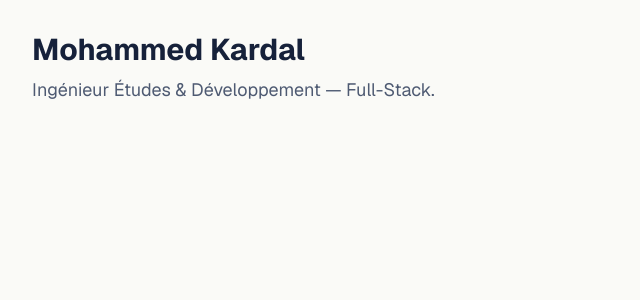
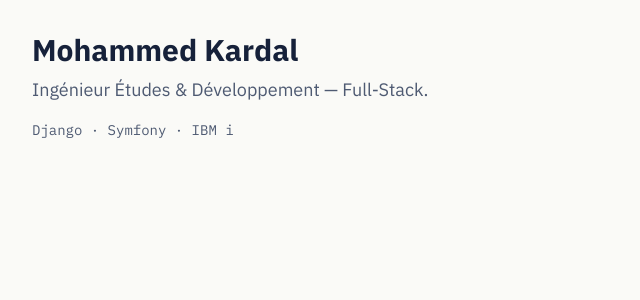
Before and after one commit to kardalmohammedvillemomble-dev/portfolio, a Next.js app: page / in a window 1280 px wide. Shown: the top 300 px of the page, without its empty margins (0-640 px from the left). Built offline with nearby package versions, Linux system fonts and the light colour scheme.

Commit message:
feat: switch to IBM Plex Sans and Mono via next/font

```diff
--- a/app/globals.css
+++ b/app/globals.css
@@ -14,12 +14,12 @@
   --color-muted: var(--muted);
   --color-border: var(--border);
   --color-accent: var(--accent);
-  --font-sans: var(--font-geist-sans);
-  --font-mono: var(--font-geist-mono);
+  --font-sans: var(--font-plex-sans);
+  --font-mono: var(--font-plex-mono);
 }
 
 body {
   background: var(--background);
   color: var(--foreground);
-  font-family: var(--font-geist-sans), system-ui, sans-serif;
+  font-family: var(--font-plex-sans), system-ui, sans-serif;
 }
--- a/app/layout.tsx
+++ b/app/layout.tsx
@@ -1,29 +1,33 @@
 import type { Metadata } from "next";
-import { Geist, Geist_Mono } from "next/font/google";
+import { IBM_Plex_Sans, IBM_Plex_Mono } from "next/font/google";
 import "./globals.css";
 
-const geistSans = Geist({
-  variable: "--font-geist-sans",
+const plexSans = IBM_Plex_Sans({
+  variable: "--font-plex-sans",
   subsets: ["latin"],
+  weight: ["400", "500", "600", "700"],
 });
 
-const geistMono = Geist_Mono({
-  variable: "--font-geist-mono",
+const plexMono = IBM_Plex_Mono({
+  variable: "--font-plex-mono",
   subsets: ["latin"],
+  weight: ["400", "500"],
 });
 
 export const metadata: Metadata = {
-  title: "Create Next App",
-  description: "Generated by create next app",
+  title: "Mohammed Kardal — Ingénieur Études & Développement",
+  description:
+    "Portfolio de Mohammed Kardal : développement full-stack et systèmes IBM i / AS400.",
 };
 
-export default function RootLayout({ children }: LayoutProps<"/">) {
+export default function RootLayout({
+  children,
+}: Readonly<{ children: React.ReactNode }>) {
   return (
-    <html
-      lang="en"
-      className={`${geistSans.variable} ${geistMono.variable} h-full antialiased`}
-    >
-      <body className="min-h-full flex flex-col">{children}</body>
+    <html lang="fr">
+      <body className={`${plexSans.variable} ${plexMono.variable} antialiased`}>
+        {children}
+      </body>
     </html>
   );
 }
--- a/app/page.tsx
+++ b/app/page.tsx
@@ -4,6 +4,7 @@ export default function Home() {
       <h1 className="text-3xl font-bold">Mohammed Kardal</h1>
       <p className="mt-2 text-lg text-muted">
         Ingénieur Études &amp; Développement — Full-Stack.
+        <p className="mt-4 font-mono text-sm text-muted">Django · Symfony · IBM i</p>
       </p>
     </main>
   );
```
